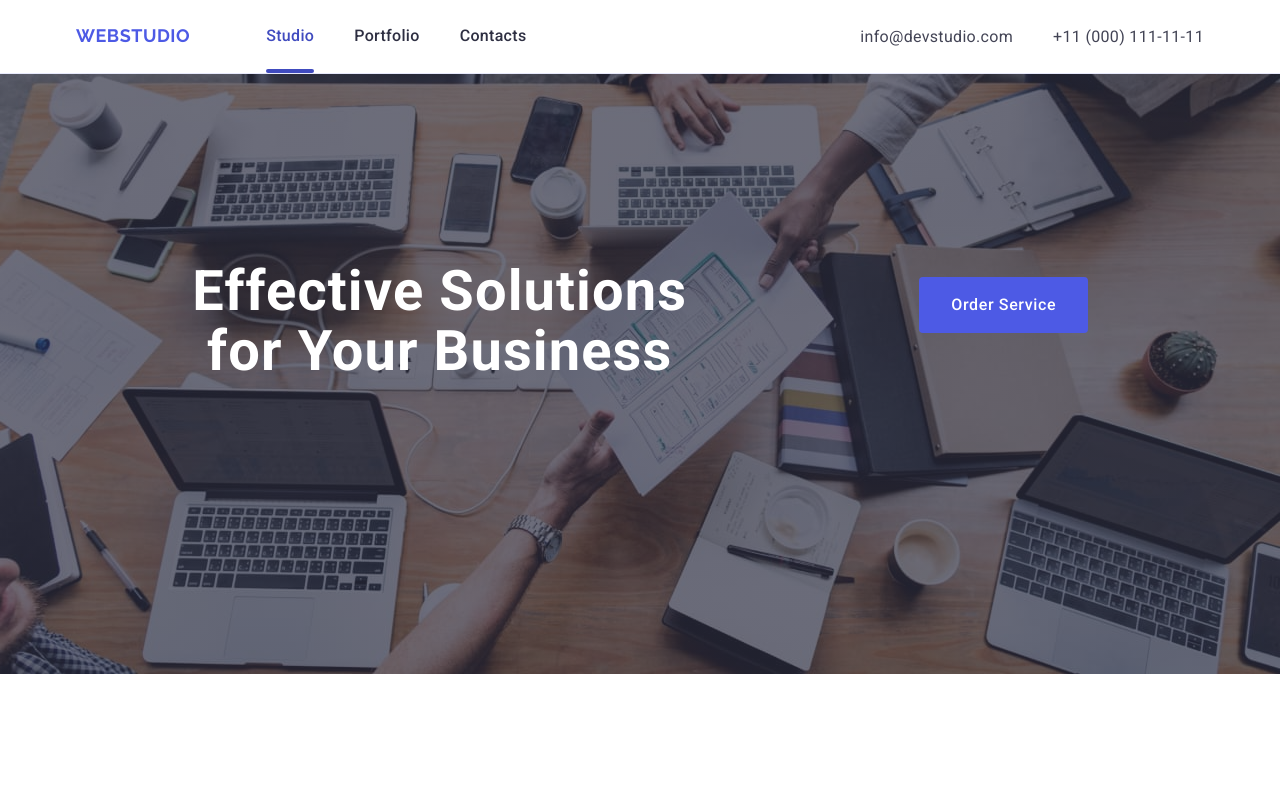
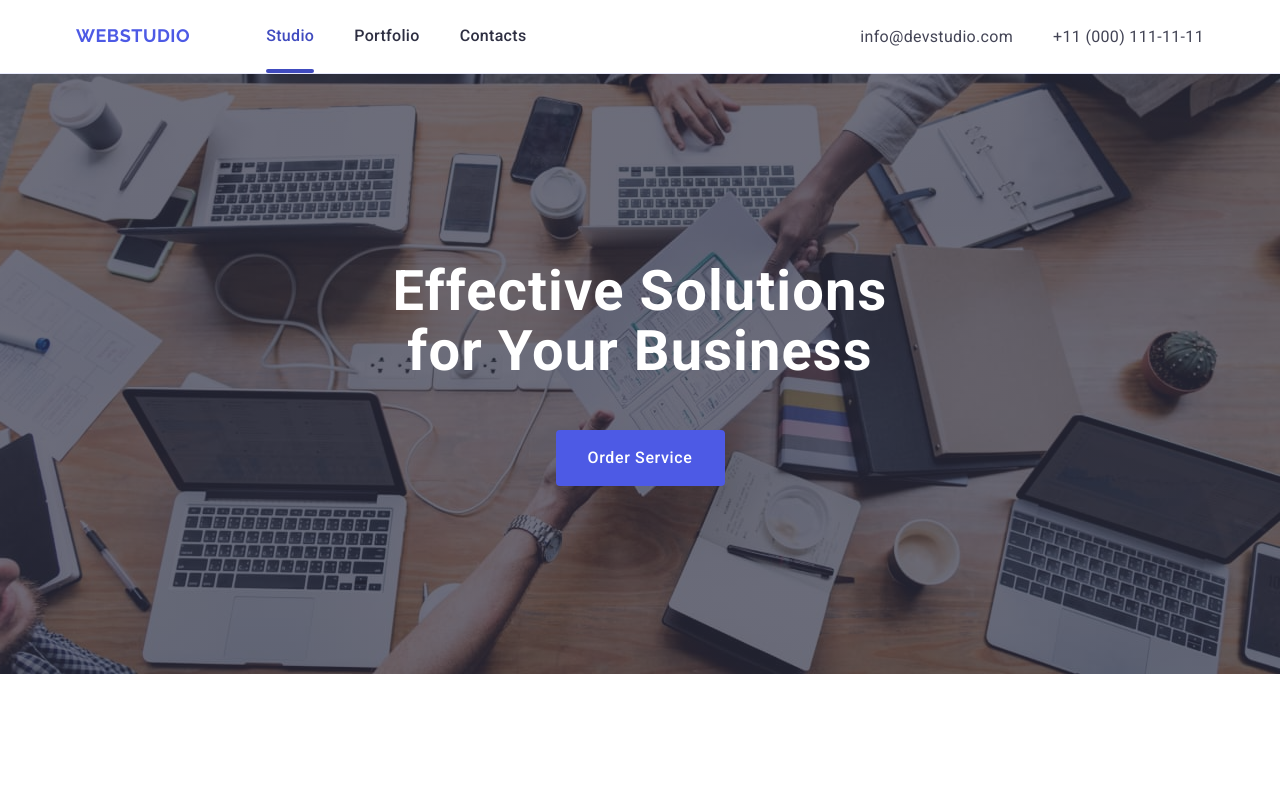
Before and after one commit to AlionaKolomiec/goit-markup-hw-04, a plain HTML site: page index.html in a window 1280 px wide. Shown: the top 790 px of the page. Drawn offline with nearby package versions, Linux system fonts and the light colour scheme.

Commit message:
edit section header

```diff
--- a/css/styles.css
+++ b/css/styles.css
@@ -290,6 +290,7 @@ button {
 .team-text {
   letter-spacing: 0.02em;
   text-align: center;
+  padding: 8px;
 }
 .social-list {
   display: flex;
--- a/index.html
+++ b/index.html
@@ -60,7 +60,7 @@
 
     <main>
       <section class="hero">
-        <div class="container">
+        <div class="">
           <h1 class="hero-title">Effective Solutions for Your Business</h1>
           <button class="hero-button" type="button">Order Service</button>
         </div>
```
